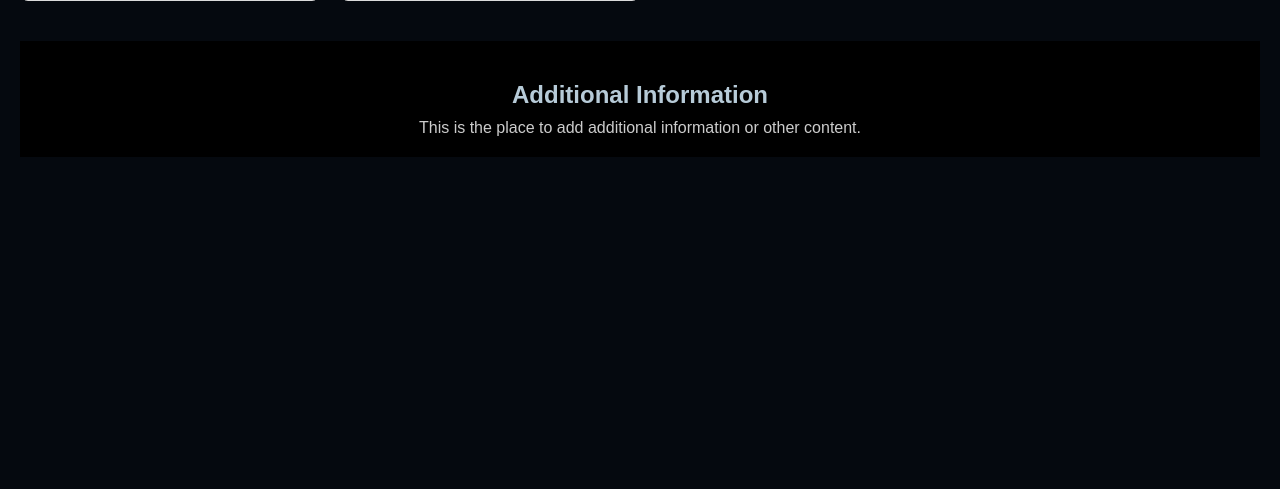
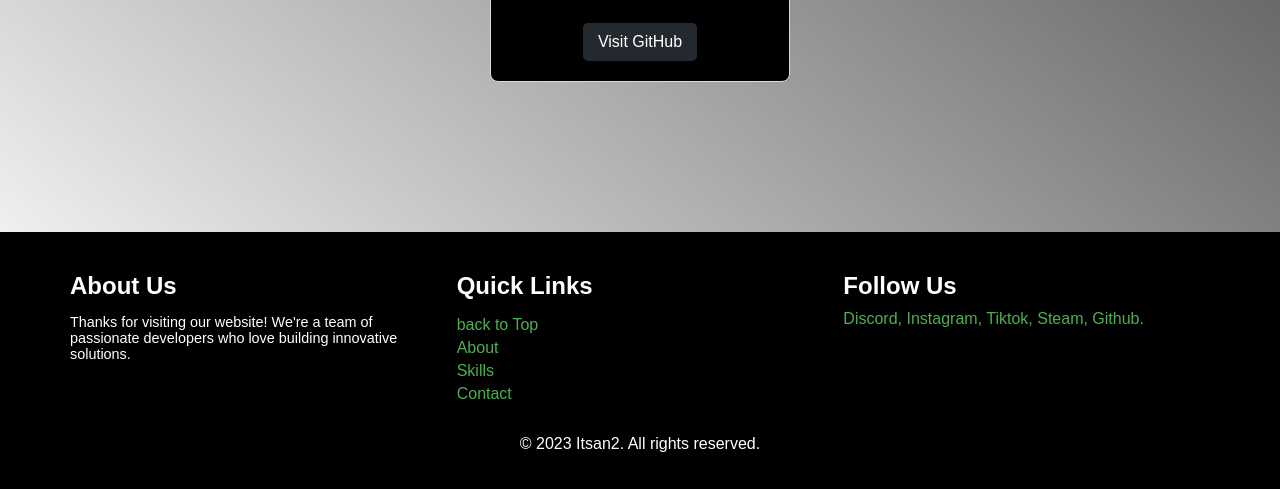
Before and after one commit to Itsan2/Itsan2.github.io, a PHP site: page /mainweb/index.html in a window 1280 px wide. Shown: the part 1017-1506 px from the top of the page. Before the commit the page ends 1174 px from the top, so only its background shows below. Run offline with PHP 8.4, Linux system fonts and the light colour scheme.

Commit message:
Add files via upload

```diff
--- a/mainweb/index.html
+++ b/mainweb/index.html
@@ -10,11 +10,27 @@
 
 <body>
 
+<!-- Navbar -->
+<nav class="navbar" id="topp">
+    <div class="navbar-content">
+        <ul class="nav-links left">
+            <li><a href="../">Back to Loading...</a></li>
+            <li><a href="../about/">About</a></li>
+        </ul>
+        <div class="logo">
+            <h1>Profile</h1> <!-- Replace with your logo or name -->
+        </div>
+        <ul class="nav-links right">
+            <li><a href="../about/">Skills</a></li>
+            <li><a href="#Contact">Contact</a></li>
+        </ul>
+    </div>
+</nav>
+
 
 
     <!-- Profile Container -->
-    <div class="profile-container">
-
+    <div class="profile-container" id="Contact">
         <!-- Profile 1 (Discord) -->
         <div class="profile">
             <div class="profile-header">
@@ -70,7 +86,7 @@
                             <span id="posts-count">2</span> Posts
                         </div>
                         <div class="stat">
-                            <span id="followers-count">1,182</span> Followers
+                            <span id="followers-count">1,183</span> Followers
                         </div>
                         <div class="stat">
                             <span id="following-count">489</span> Following
@@ -177,17 +193,57 @@
         </div>
 
 
-        <!-- Additional Information Section (Full-width section) -->
+
+        <!-- Additional Information Section (Full-width section)
+
         <div class="additional-info">
             <h2>Additional Information</h2>
             <p>This is the place to add additional information or other content.</p>
         </div>
 
+        -->
 
 
     </div>
 
+
+    <!-- Luxurious Sticky Footer -->
+    <footer class="luxury-footer">
+        <div class="footer-content">
+            <div class="footer-section about">
+                <h2>About Us</h2>
+                <p>Thanks for visiting our website! We're a team of passionate developers who love building innovative solutions.</p>
+            </div>
+            <div class="footer-section links">
+                <h2>Quick Links</h2>
+                <ul>
+                    <li><a href="#topp">back to Top</a></li>
+                    <li><a href="../about/">About</a></li>
+                    <li><a href="#Skills">Skills</a></li>
+                    <li><a href="#Contact">Contact</a></li>
+                </ul>
+            </div>
+            <div class="footer-section social">
+                <h2>Follow Us</h2>
+                <div class="social-links">
+                    <a href="https://discord.com/users/522665318682722314" target="_blank">Discord,</a>
+                    <a href="https://instagram.com/itsan2" target="_blank">Instagram,</a>
+                    <a href="https://www.tiktok.com/@itsan2" target="_blank">Tiktok,</a>
+                    <a href="https://steamcommunity.com/profiles/76561198927603147/" target="_blank">Steam,</a>
+                    <a href="https://github.com/itsan2" target="_blank">Github.</a>
+                </div>
+            </div>
+        </div>
+        <div class="footer-bottom">
+            <p>&copy; 2023 Itsan2. All rights reserved.</p>
+        </div>
+    </footer>
+
+
+
     <script src="script.js"></script>
 </body>
 
+
+
 </html>
--- a/mainweb/script.js
+++ b/mainweb/script.js
@@ -1,3 +1,25 @@
+// Smooth Scroll Functionality
+document.querySelectorAll('.nav-links a').forEach(anchor => {
+    anchor.addEventListener('click', function(e) {
+        const targetId = this.getAttribute('href'); // Get the target element's ID
+
+        // Cek apakah targetId adalah ID elemen di halaman yang sama
+        if (targetId.startsWith('#')) {
+            e.preventDefault(); // Prevent default anchor click behavior
+
+            const targetElement = document.querySelector(targetId); // Select the target element
+
+            // Scroll to the target element
+            targetElement.scrollIntoView({
+                behavior: 'smooth', // Smooth scroll
+                block: 'start' // Align to the start of the target element
+            });
+        }
+        // Jika bukan ID, biarkan tautan berfungsi normal (misalnya, tautan ke halaman lain)
+    });
+});
+
+
 document.getElementById('dev').addEventListener('click', function(event) {
     event.preventDefault(); // Mencegah link default
     alert('Active Developer');
--- a/mainweb/style.css
+++ b/mainweb/style.css
@@ -1,21 +1,95 @@
+* {
+    box-sizing: border-box; /* Mengatur box-sizing untuk semua elemen */
+}
+
 body {
     font-family: Arial, sans-serif;
-    background-color: #05090f;
+    background: linear-gradient(400deg, #ffffff, #000000);
     color: white;
-    margin: 0;
-    padding: 20px;
+    margin: 0; /* Hapus margin default */
+    padding: 0; /* Hapus padding default */
     display: flex;
     flex-direction: column; /* Menyusun elemen secara vertikal */
     align-items: center;
+    overflow-x: hidden; /* Mencegah scroll horizontal */
+}
+
+
+
+
+/* Navbar Styles */
+.navbar {
+    background-color: #000000; /* Dark background for the navbar */
+    padding: 10px 20px; /* Padding for the navbar */
+    width: 100%;
+}
+
+
+.navbar-content {
+    display: flex; /* Use flexbox for layout */
+    justify-content: space-between; /* Space between left links, logo, and right links */
+    align-items: center; /* Center items vertically */
+    max-width: 1200px; /* Max width for the navbar */
+    padding: 0 20px; /* Padding on the sides */
+    margin: 0 auto; /* Center the navbar */
+    width: 100%; /* Full width */
+}
+
+.nav-links {
+    list-style: none; /* Remove bullet points */
+    display: flex; /* Use flexbox for horizontal layout */
+    gap: 20px; /* Space between links */
+}
+
+.nav-links.left {
+    flex: 1; /* Allow left links to take space */
+    justify-content: flex-start; /* Align left links to the start */
+    margin-left: -40px;
+}
+
+.nav-links.right {
+    flex: 1; /* Allow right links to take space */
+    justify-content: flex-end; /* Align right links to the end */
+}
+
+.logo {
+    text-align: center; /* Center the logo text */
+    margin-left: 25px;
+}
+
+.logo h1 {
+    color: white; /* Logo text color */
+    margin: 0; /* Remove default margin */
+}
+
+.nav-links a {
+    color: white; /* Link color */
+    text-decoration: none; /* Remove underline */
+    padding: 5px 10px; /* Padding for links */
+    transition: background-color 0.3s; /* Transition for hover effect */
+}
+
+.nav-links a:hover {
+    background-color: #555; /* Background color on hover */
+    border-radius: 5px; /* Rounded corners on hover */
+}
+
+/* Responsive Styles */
+@media (max-width: 768px) {
+    .nav-links {
+        flex-direction: column; /* Stack links vertically on smaller screens */
+        align-items: center; /* Center links */
+    }
 }
 
 /* Profil Container - Menggunakan Flexbox untuk menyusun profil secara horizontal */
 .profile-container {
     display: flex;
     flex-wrap: wrap; /* Menyusun profil dalam baris baru jika ruang tidak cukup */
-    justify-content: flex-start; /* Menyusun elemen dari kiri ke kanan */
+    justify-content: center; /* Menyusun elemen dari kiri ke kanan */
     gap: 20px; /* Memberikan jarak antar profil */
     margin-bottom: 40px;
+    margin-top: 35px; /* Jarak atas untuk memberi ruang antara navbar dan profil */
 }
 
 /* Setiap profil */
@@ -138,38 +212,6 @@ body {
     color: white;
     text-decoration: none;
 }
-
-/* Gaya untuk Additional Information */
-.additional-info {
-    background-color: #000000;
-    border-radius: 0px; /* Menghilangkan border-radius agar menempel pada kiri-kanan */
-    padding: 20px;
-    width: 100%;  /* Mengatur lebar menjadi 100% (full-width) */
-    margin: 0;  /* Menghapus margin agar menempel di tepi layar */
-    color: white;
-    text-align: center;
-    box-sizing: border-box; /* Agar padding tidak mengubah ukuran lebar */
-    position: relative; /* Menjamin bahwa elemen akan berada di posisi normal */
-    left: 0;
-    right: 0;
-    top: 20px;  /* Optional: Anda bisa menyesuaikan jarak atas agar lebih rapi */
-}
-
-/* Menambahkan gaya untuk heading dan paragraf */
-.additional-info h2 {
-    font-size: 24px;
-    color: #b7cbd8;
-    margin-bottom: 10px;
-}
-
-.additional-info p {
-    font-size: 16px;
-    color: #ccc;
-    margin: 0;
-}
-
-
-
 
 /* Gaya untuk Profil Instagram */
 .instagram-profile {
@@ -638,7 +680,106 @@ body {
     text-decoration: none;
 }
 
+/* Gaya untuk Additional Information */
+.additional-info {
+    background-color: #000000;
+    border-radius: 8px;
+    border: 2px solid #ffffff;
+    padding: 20px;
+    width: 100%;  /* Mengatur lebar menjadi 100% (full-width) */
+    margin: 0;  /* Menghapus margin agar menempel di tepi layar */
+    color: white;
+    text-align: center;
+    box-sizing: border-box; /* Agar padding tidak mengubah ukuran lebar */
+    position: relative; /* Menjamin bahwa elemen akan berada di posisi normal */
+    left: 0;
+    right: 0;
+    top: 10px;  /* Optional: Anda bisa menyesuaikan jarak atas agar lebih rapi */
+}
 
+/* Menambahkan gaya untuk heading dan paragraf */
+.additional-info h2 {
+    font-size: 24px;
+    color: #b7cbd8;
+    margin-bottom: 10px;
+}
+
+.additional-info p {
+    font-size: 16px;
+    color: #ccc;
+    margin: 0;
+}
+
+
+
+
+
+
+
+
+
+
+
+
+
+
+/* Luxurious Sticky Footer */
+.luxury-footer {
+    background-color: #000000; /* Warna latar belakang footer */
+    color: white; /* Warna teks */
+    width: 100%; /* Mengatur lebar footer menjadi 100% */
+    padding: 20px 0; /* Padding atas dan bawah */
+    position: relative; /* Menetapkan posisi footer relatif */
+    bottom: -110px; /* Menempatkan footer di bagian bawah */
+    left: 0; /* Menempatkan footer di kiri */
+    right: 0; /* Menempatkan footer di kanan */
+}
+
+.footer-content {
+    display: flex; /* Menggunakan flexbox untuk layout */
+    justify-content: space-around; /* Ruang antar bagian */
+    max-width: 1200px; /* Lebar maksimum untuk konten footer */
+    margin: 0 auto; /* Memusatkan konten */
+    padding: 0 20px; /* Padding samping */
+}
+
+.footer-section {
+    flex: 1; /* Membuat setiap bagian mengambil ruang yang sama */
+    margin: 0 10px; /* Margin antar bagian */
+}
+
+.footer-section h2 {
+    margin-bottom: 10px; /* Jarak bawah untuk heading */
+    font-size: 1.5em; /* Ukuran font untuk heading */
+}
+
+.footer-section p {
+    font-size: 0.9em; /* Ukuran font untuk paragraf */
+}
+
+.footer-section ul {
+    list-style: none; /* Menghapus bullet points */
+    padding: 0; /* Menghapus padding */
+}
+
+.footer-section ul li {
+    margin: 5px 0; /* Jarak antar item list */
+}
+
+.footer-section a {
+    color: #4CAF50; /* Warna tautan */
+    text-decoration: none; /* Menghapus garis bawah */
+}
+
+.footer-section a:hover {
+    text-decoration: underline; /* Garis bawah saat hover */
+}
+
+.footer-bottom {
+    text-align: center; /* Menyelaraskan teks di tengah */
+    margin-top: 10px; /* Jarak atas untuk teks bawah */
+    font-size: 1em; /* Ukuran font untuk teks copyright */
+}
 
 /* Button Styling */
 button {
```
